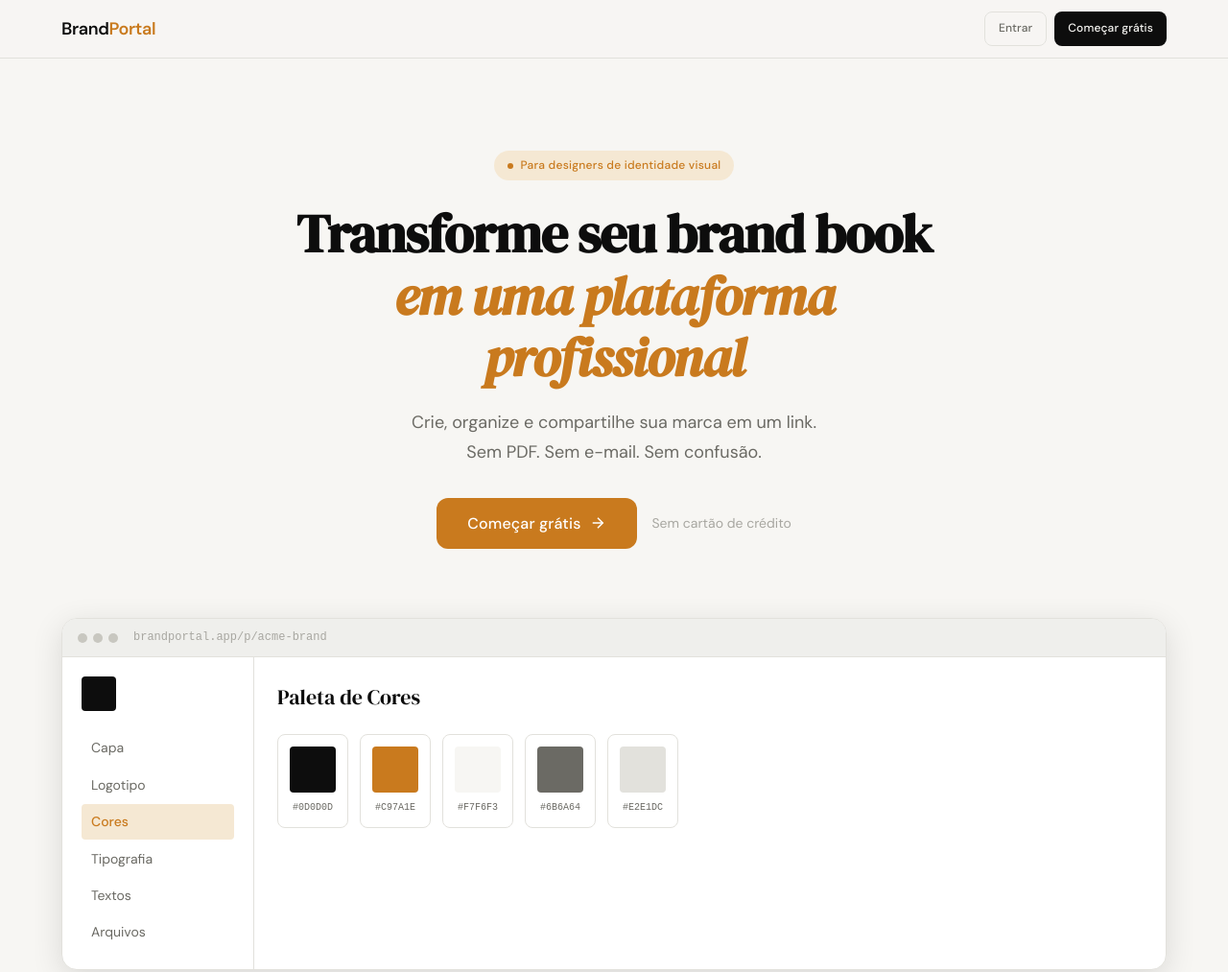
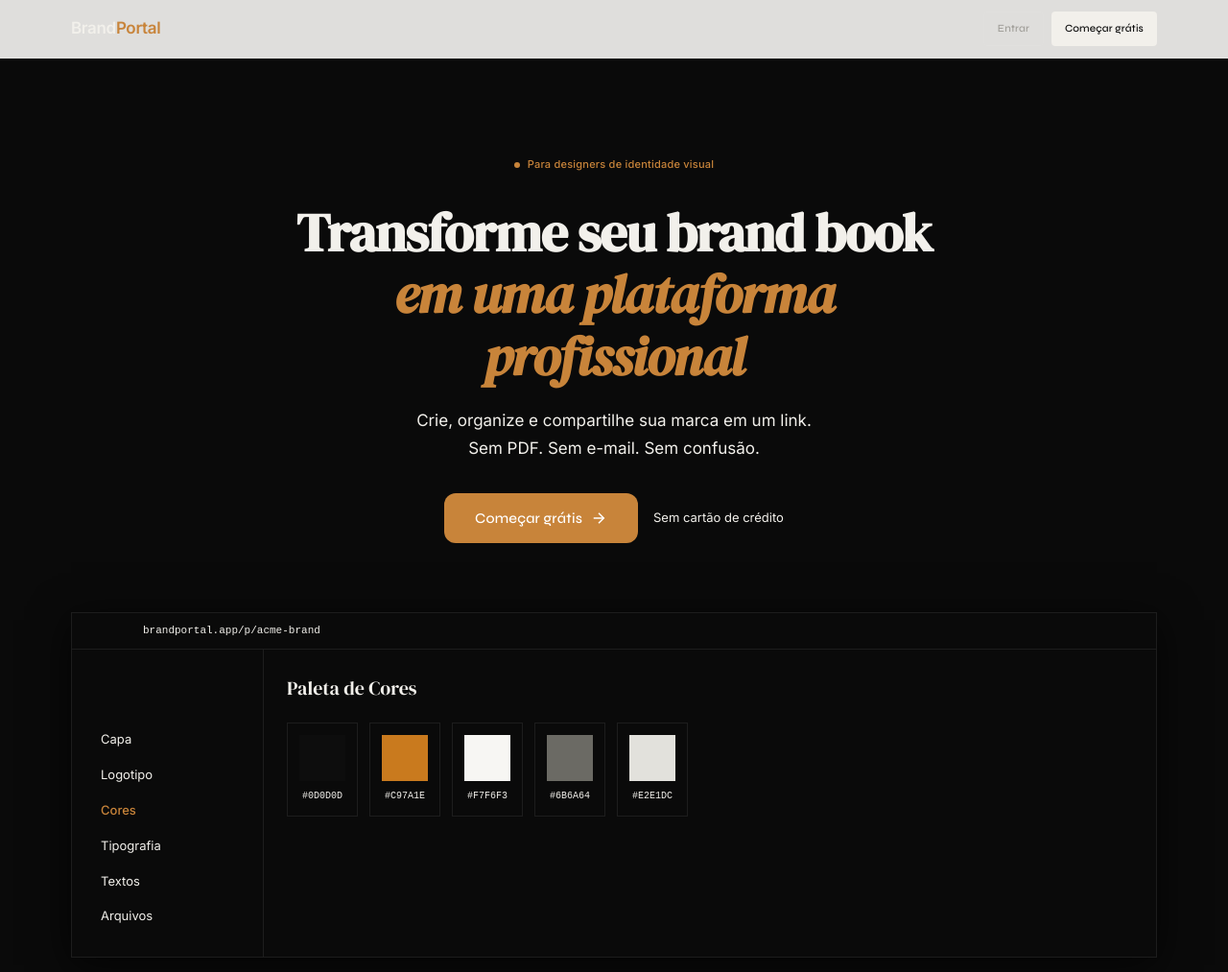
Before and after one commit to wenderbrand/brandportal, a website built with Vite: page bp-vite/index.html in a window 1280 px wide. Shown: the top 1013 px of the page at 96% size. Built offline with nearby package versions, Linux system fonts and the light colour scheme; no server answers.

Commit message:
Update global.css

```diff
--- a/bp-vite/src/styles/global.css
+++ b/bp-vite/src/styles/global.css
@@ -1,279 +1,118 @@
-@import url('https://fonts.googleapis.com/css2?family=DM+Sans:ital,opsz,wght@0,9..40,300;0,9..40,400;0,9..40,500;0,9..40,600;0,9..40,700;1,9..40,300&family=DM+Serif+Display:ital@0;1&display=swap');
+@import url('https://fonts.googleapis.com/css2?family=Syne:wght@400;500;600;700;800&family=Inter:wght@300;400;500;600&family=DM+Serif+Display:ital@0;1&display=swap');
 
-/* ─────────────────────────────────────────
-   DESIGN TOKENS  (ui-ux-pro-max applied)
-   Style: Minimal Editorial SaaS
-   Palette: Off-white + Deep Black + Amber
-───────────────────────────────────────── */
 :root {
-  /* Colors */
-  --bg:          #F7F6F3;
-  --bg-card:     #FFFFFF;
-  --bg-elevated: #EFEFEC;
-  --border:      #E2E1DC;
-  --border-dark: #C8C7C0;
-
-  --text-primary:   #0D0D0D;
-  --text-secondary: #6B6A64;
-  --text-muted:     #A8A7A1;
-
-  --accent:        #C97A1E;
-  --accent-light:  #F5E8D3;
-  --accent-hover:  #A8641A;
-
-  --success:  #2A7A4B;
-  --error:    #C0392B;
-  --draft-bg: #F0EDE6;
-
-  /* Typography */
-  --font-ui:    'DM Sans', sans-serif;
-  --font-brand: 'DM Serif Display', serif;
-
-  /* Scale: 12 14 16 18 22 28 36 48 */
-  --text-xs:  0.75rem;
-  --text-sm:  0.875rem;
-  --text-md:  1rem;
-  --text-lg:  1.125rem;
-  --text-xl:  1.375rem;
-  --text-2xl: 1.75rem;
-  --text-3xl: 2.25rem;
-  --text-4xl: 3rem;
-
-  /* Spacing (4/8px system) */
-  --sp-1: 4px;
-  --sp-2: 8px;
-  --sp-3: 12px;
-  --sp-4: 16px;
-  --sp-5: 20px;
-  --sp-6: 24px;
-  --sp-8: 32px;
-  --sp-10: 40px;
-  --sp-12: 48px;
-  --sp-16: 64px;
-
-  /* Radius */
-  --radius-sm: 4px;
-  --radius-md: 8px;
-  --radius-lg: 12px;
-  --radius-xl: 16px;
-  --radius-full: 999px;
-
-  /* Elevation */
-  --shadow-xs: 0 1px 2px rgba(0,0,0,0.06);
-  --shadow-sm: 0 2px 8px rgba(0,0,0,0.07);
-  --shadow-md: 0 4px 16px rgba(0,0,0,0.09);
-  --shadow-lg: 0 8px 32px rgba(0,0,0,0.12);
-
-  /* Z-index scale */
-  --z-base:    0;
-  --z-raised:  10;
-  --z-overlay: 40;
-  --z-modal:   100;
-  --z-toast:   200;
-
-  /* Transitions */
-  --ease-out: cubic-bezier(0.0, 0.0, 0.2, 1);
-  --ease-in:  cubic-bezier(0.4, 0.0, 1, 1);
-  --t-fast:   150ms;
-  --t-mid:    250ms;
-  --t-slow:   350ms;
+  --bg:           #0A0A0A;
+  --bg-1:         #111111;
+  --bg-2:         #161616;
+  --bg-3:         #1C1C1C;
+  --bg-4:         #222222;
+  --bg-hover:     #2A2A2A;
+  --border:       rgba(255,255,255,0.08);
+  --border-md:    rgba(255,255,255,0.12);
+  --border-hi:    rgba(255,255,255,0.20);
+  --text-1:       #F2F0EB;
+  --text-2:       #A09E99;
+  --text-3:       #616059;
+  --text-inv:     #0A0A0A;
+  --accent:       #C8843A;
+  --accent-2:     #E09B50;
+  --accent-dim:   rgba(200,132,58,0.12);
+  --accent-glow:  rgba(200,132,58,0.25);
+  --success:      #3D9970;
+  --success-dim:  rgba(61,153,112,0.12);
+  --error:        #C0392B;
+  --error-dim:    rgba(192,57,43,0.12);
+  --font-display: 'Syne', sans-serif;
+  --font-body:    'Inter', sans-serif;
+  --font-brand:   'DM Serif Display', serif;
+  --text-xs:   0.6875rem;
+  --text-sm:   0.8125rem;
+  --text-md:   0.9375rem;
+  --text-lg:   1.0625rem;
+  --text-xl:   1.25rem;
+  --text-2xl:  1.5rem;
+  --text-3xl:  2rem;
+  --text-4xl:  2.75rem;
+  --text-5xl:  3.75rem;
+  --sp-1:4px; --sp-2:8px; --sp-3:12px; --sp-4:16px; --sp-5:20px;
+  --sp-6:24px; --sp-8:32px; --sp-10:40px; --sp-12:48px; --sp-16:64px; --sp-20:80px;
+  --r-sm:4px; --r-md:8px; --r-lg:12px; --r-xl:16px; --r-2xl:24px; --r-full:9999px;
+  --shadow-xs: 0 1px 3px rgba(0,0,0,0.4);
+  --shadow-sm: 0 2px 8px rgba(0,0,0,0.5);
+  --shadow-md: 0 4px 20px rgba(0,0,0,0.6);
+  --shadow-lg: 0 8px 40px rgba(0,0,0,0.7);
+  --shadow-accent: 0 0 30px rgba(200,132,58,0.2);
+  --z-base:0; --z-raised:10; --z-overlay:40; --z-modal:100; --z-toast:200;
+  --ease-out:cubic-bezier(0,0,0.2,1);
+  --ease-in:cubic-bezier(0.4,0,1,1);
+  --t-fast:150ms; --t-mid:250ms; --t-slow:400ms;
 }
 
-/* ── Reset ── */
-*, *::before, *::after { box-sizing: border-box; margin: 0; padding: 0; }
-html { font-size: 16px; scroll-behavior: smooth; -webkit-text-size-adjust: 100%; }
-body {
-  font-family: var(--font-ui);
-  background: var(--bg);
-  color: var(--text-primary);
-  line-height: 1.6;
-  min-height: 100dvh;
-  -webkit-font-smoothing: antialiased;
-}
-img, svg { display: block; max-width: 100%; }
-button { cursor: pointer; font-family: inherit; border: none; background: none; }
-a { text-decoration: none; color: inherit; }
-input, textarea, select { font-family: inherit; font-size: inherit; }
-ul, ol { list-style: none; }
+*,*::before,*::after{box-sizing:border-box;margin:0;padding:0}
+html{font-size:16px;scroll-behavior:smooth;-webkit-text-size-adjust:100%}
+body{font-family:var(--font-body);background:var(--bg);color:var(--text-1);line-height:1.6;min-height:100dvh;-webkit-font-smoothing:antialiased}
+img,svg{display:block;max-width:100%}
+button{cursor:pointer;font-family:inherit;border:none;background:none}
+a{text-decoration:none;color:inherit}
+input,textarea,select{font-family:inherit;font-size:inherit}
+ul,ol{list-style:none}
 
-/* ── Utility Classes ── */
-.container { max-width: 1200px; margin: 0 auto; padding: 0 var(--sp-6); }
-.container--narrow { max-width: 760px; margin: 0 auto; padding: 0 var(--sp-6); }
+.container{max-width:1180px;margin:0 auto;padding:0 var(--sp-6)}
+.container--narrow{max-width:720px;margin:0 auto;padding:0 var(--sp-6)}
 
-/* ── Buttons ── */
-.btn {
-  display: inline-flex;
-  align-items: center;
-  gap: var(--sp-2);
-  padding: 10px var(--sp-5);
-  border-radius: var(--radius-md);
-  font-size: var(--text-sm);
-  font-weight: 500;
-  letter-spacing: 0.01em;
-  transition: background var(--t-fast) var(--ease-out),
-              color var(--t-fast) var(--ease-out),
-              box-shadow var(--t-fast) var(--ease-out),
-              transform var(--t-fast) var(--ease-out);
-  white-space: nowrap;
-  min-height: 44px;
-}
-.btn:active { transform: scale(0.97); }
+.btn{display:inline-flex;align-items:center;gap:var(--sp-2);padding:10px var(--sp-5);border-radius:var(--r-md);font-family:var(--font-display);font-size:var(--text-sm);font-weight:500;letter-spacing:0.01em;white-space:nowrap;min-height:44px;transition:background var(--t-fast),color var(--t-fast),border-color var(--t-fast),box-shadow var(--t-fast),transform var(--t-fast)}
+.btn:active{transform:scale(0.97)}
+.btn:disabled{opacity:0.35;cursor:not-allowed;transform:none}
+.btn-primary{background:var(--text-1);color:var(--text-inv)}
+.btn-primary:hover{background:#fff;box-shadow:0 0 20px rgba(242,240,235,0.15)}
+.btn-accent{background:var(--accent);color:#fff}
+.btn-accent:hover{background:var(--accent-2);box-shadow:var(--shadow-accent)}
+.btn-ghost{background:transparent;color:var(--text-2);border:1px solid var(--border)}
+.btn-ghost:hover{background:var(--bg-3);border-color:var(--border-md);color:var(--text-1)}
+.btn-ghost-accent{background:var(--accent-dim);color:var(--accent-2);border:1px solid rgba(200,132,58,0.25)}
+.btn-ghost-accent:hover{background:rgba(200,132,58,0.2)}
+.btn-sm{padding:7px 14px;font-size:var(--text-xs);min-height:36px;border-radius:var(--r-sm)}
+.btn-lg{padding:14px var(--sp-8);font-size:var(--text-md);min-height:52px;border-radius:var(--r-lg)}
+.btn-xl{padding:18px 40px;font-size:var(--text-lg);min-height:60px;border-radius:var(--r-xl)}
 
-.btn-primary {
-  background: var(--text-primary);
-  color: var(--bg);
-}
-.btn-primary:hover { background: #2a2a2a; box-shadow: var(--shadow-sm); }
+.field{display:flex;flex-direction:column;gap:6px}
+.label{font-family:var(--font-display);font-size:var(--text-xs);font-weight:600;color:var(--text-3);letter-spacing:0.06em;text-transform:uppercase}
+.input,.textarea,.select{padding:10px var(--sp-3);border:1px solid var(--border);border-radius:var(--r-md);background:var(--bg-2);color:var(--text-1);font-size:var(--text-sm);min-height:44px;width:100%;outline:none;transition:border-color var(--t-fast),background var(--t-fast),box-shadow var(--t-fast)}
+.input::placeholder,.textarea::placeholder{color:var(--text-3)}
+.input:focus,.textarea:focus,.select:focus{border-color:var(--accent);background:var(--bg-3);box-shadow:0 0 0 3px var(--accent-dim)}
+.textarea{resize:vertical;min-height:100px;line-height:1.6;padding:var(--sp-3)}
 
-.btn-accent {
-  background: var(--accent);
-  color: #fff;
-}
-.btn-accent:hover { background: var(--accent-hover); box-shadow: var(--shadow-sm); }
+.card{background:var(--bg-1);border:1px solid var(--border);border-radius:var(--r-xl);padding:var(--sp-6)}
 
-.btn-ghost {
-  background: transparent;
-  color: var(--text-secondary);
-  border: 1px solid var(--border);
-}
-.btn-ghost:hover { background: var(--bg-elevated); border-color: var(--border-dark); color: var(--text-primary); }
+.badge{display:inline-flex;align-items:center;gap:5px;padding:3px 10px;border-radius:var(--r-full);font-family:var(--font-display);font-size:var(--text-xs);font-weight:600;letter-spacing:0.04em}
+.badge-draft{background:var(--bg-3);color:var(--text-3);border:1px solid var(--border)}
+.badge-published{background:var(--success-dim);color:var(--success);border:1px solid rgba(61,153,112,0.2)}
 
-.btn-sm {
-  padding: 6px 14px;
-  font-size: var(--text-xs);
-  min-height: 36px;
-}
-.btn-lg {
-  padding: 14px var(--sp-8);
-  font-size: var(--text-md);
-  border-radius: var(--radius-lg);
-}
+.divider{border:none;border-top:1px solid var(--border)}
 
-.btn:disabled {
-  opacity: 0.45;
-  cursor: not-allowed;
-  transform: none;
-}
+.upload-zone{border:1px dashed var(--border-md);border-radius:var(--r-lg);padding:var(--sp-6);display:flex;flex-direction:column;align-items:center;gap:var(--sp-2);cursor:pointer;color:var(--text-3);font-size:var(--text-sm);transition:border-color var(--t-fast),background var(--t-fast);text-align:center}
+.upload-zone:hover,.upload-zone.dragover{border-color:var(--accent);background:var(--accent-dim);color:var(--accent-2)}
 
-/* ── Form Elements ── */
-.field { display: flex; flex-direction: column; gap: var(--sp-2); }
-.label {
-  font-size: var(--text-sm);
-  font-weight: 500;
-  color: var(--text-secondary);
-  letter-spacing: 0.01em;
-}
-.input, .textarea, .select {
-  padding: 10px var(--sp-3);
-  border: 1px solid var(--border);
-  border-radius: var(--radius-md);
-  background: var(--bg-card);
-  color: var(--text-primary);
-  font-size: var(--text-sm);
-  transition: border-color var(--t-fast) var(--ease-out),
-              box-shadow var(--t-fast) var(--ease-out);
-  min-height: 44px;
-  width: 100%;
-  outline: none;
-}
-.input:focus, .textarea:focus, .select:focus {
-  border-color: var(--text-primary);
-  box-shadow: 0 0 0 3px rgba(13,13,13,0.07);
-}
-.textarea { resize: vertical; min-height: 100px; line-height: 1.6; }
+.btn-icon{width:36px;height:36px;border-radius:var(--r-md);display:flex;align-items:center;justify-content:center;color:var(--text-3);cursor:pointer;transition:background var(--t-fast),color var(--t-fast);flex-shrink:0}
+.btn-icon:hover{background:var(--bg-3);color:var(--text-1)}
 
-/* ── Cards ── */
-.card {
-  background: var(--bg-card);
-  border: 1px solid var(--border);
-  border-radius: var(--radius-lg);
-  padding: var(--sp-6);
-  box-shadow: var(--shadow-xs);
-}
+.overlay{position:fixed;inset:0;background:rgba(0,0,0,0.8);backdrop-filter:blur(8px);z-index:var(--z-overlay);display:flex;align-items:center;justify-content:center;padding:var(--sp-6);animation:fadeIn var(--t-mid) var(--ease-out)}
+.modal{background:var(--bg-1);border:1px solid var(--border-md);border-radius:var(--r-2xl);padding:var(--sp-8);width:100%;max-width:480px;box-shadow:var(--shadow-lg);animation:slideUp var(--t-mid) var(--ease-out)}
 
-/* ── Divider ── */
-.divider { border: none; border-top: 1px solid var(--border); margin: var(--sp-6) 0; }
+.toast-container{position:fixed;bottom:var(--sp-6);right:var(--sp-6);z-index:var(--z-toast);display:flex;flex-direction:column;gap:var(--sp-2)}
+.toast{background:var(--bg-3);border:1px solid var(--border-md);color:var(--text-1);padding:12px var(--sp-4);border-radius:var(--r-lg);font-size:var(--text-sm);box-shadow:var(--shadow-lg);display:flex;align-items:center;gap:var(--sp-2);animation:slideInRight var(--t-mid) var(--ease-out);min-width:260px}
+.toast.toast-success{border-color:rgba(61,153,112,0.3);color:#5dba8e}
+.toast.toast-error{border-color:rgba(192,57,43,0.3);color:#e05a4e}
 
-/* ── Badge ── */
-.badge {
-  display: inline-flex;
-  align-items: center;
-  gap: 4px;
-  padding: 3px 10px;
-  border-radius: var(--radius-full);
-  font-size: var(--text-xs);
-  font-weight: 500;
-  letter-spacing: 0.02em;
-}
-.badge-draft { background: var(--draft-bg); color: var(--text-secondary); }
-.badge-published { background: #D6F0E2; color: var(--success); }
+@keyframes fadeIn{from{opacity:0}to{opacity:1}}
+@keyframes slideUp{from{opacity:0;transform:translateY(16px)}to{opacity:1;transform:translateY(0)}}
+@keyframes slideInRight{from{opacity:0;transform:translateX(20px)}to{opacity:1;transform:translateX(0)}}
+@keyframes fadeInUp{from{opacity:0;transform:translateY(20px)}to{opacity:1;transform:translateY(0)}}
+@keyframes shimmer{0%{background-position:200%}100%{background-position:-200%}}
+@keyframes spin{to{transform:rotate(360deg)}}
 
-/* ── Overlay / Modal ── */
-.overlay {
-  position: fixed; inset: 0;
-  background: rgba(0,0,0,0.45);
-  z-index: var(--z-overlay);
-  display: flex; align-items: center; justify-content: center;
-  padding: var(--sp-6);
-  opacity: 0;
-  animation: fadeIn var(--t-mid) var(--ease-out) forwards;
-}
-.modal {
-  background: var(--bg-card);
-  border-radius: var(--radius-xl);
-  padding: var(--sp-8);
-  width: 100%;
-  max-width: 480px;
-  box-shadow: var(--shadow-lg);
-  transform: translateY(12px);
-  animation: slideUp var(--t-mid) var(--ease-out) forwards;
-}
-
-@keyframes fadeIn { to { opacity: 1; } }
-@keyframes slideUp { to { transform: translateY(0); } }
-@keyframes fadeInUp {
-  from { opacity: 0; transform: translateY(16px); }
-  to   { opacity: 1; transform: translateY(0); }
-}
-
-/* ── Toast ── */
-.toast-container {
-  position: fixed;
-  bottom: var(--sp-6);
-  right: var(--sp-6);
-  z-index: var(--z-toast);
-  display: flex; flex-direction: column; gap: var(--sp-2);
-}
-.toast {
-  background: var(--text-primary);
-  color: var(--bg);
-  padding: 12px var(--sp-5);
-  border-radius: var(--radius-md);
-  font-size: var(--text-sm);
-  box-shadow: var(--shadow-md);
-  animation: slideInRight var(--t-mid) var(--ease-out);
-  display: flex; align-items: center; gap: var(--sp-2);
-}
-.toast.toast-error { background: var(--error); }
-.toast.toast-success { background: var(--success); }
-
-@keyframes slideInRight {
-  from { opacity: 0; transform: translateX(24px); }
-  to   { opacity: 1; transform: translateX(0); }
-}
-
-/* ── Page animation ── */
-.page-enter {
-  animation: fadeInUp var(--t-mid) var(--ease-out) both;
-}
-
-/* ── Scrollbar ── */
-::-webkit-scrollbar { width: 6px; height: 6px; }
-::-webkit-scrollbar-track { background: transparent; }
-::-webkit-scrollbar-thumb { background: var(--border-dark); border-radius: 99px; }
-
-/* ── Responsive helpers ── */
-@media (max-width: 768px) {
-  .container, .container--narrow { padding: 0 var(--sp-4); }
-  .hide-mobile { display: none !important; }
-}
+.page-enter{animation:fadeInUp var(--t-mid) var(--ease-out) both}
+::-webkit-scrollbar{width:5px;height:5px}
+::-webkit-scrollbar-track{background:transparent}
+::-webkit-scrollbar-thumb{background:var(--bg-4);border-radius:99px}
+@media(max-width:768px){.container,.container--narrow{padding:0 var(--sp-4)}.hide-mobile{display:none!important}}
```
